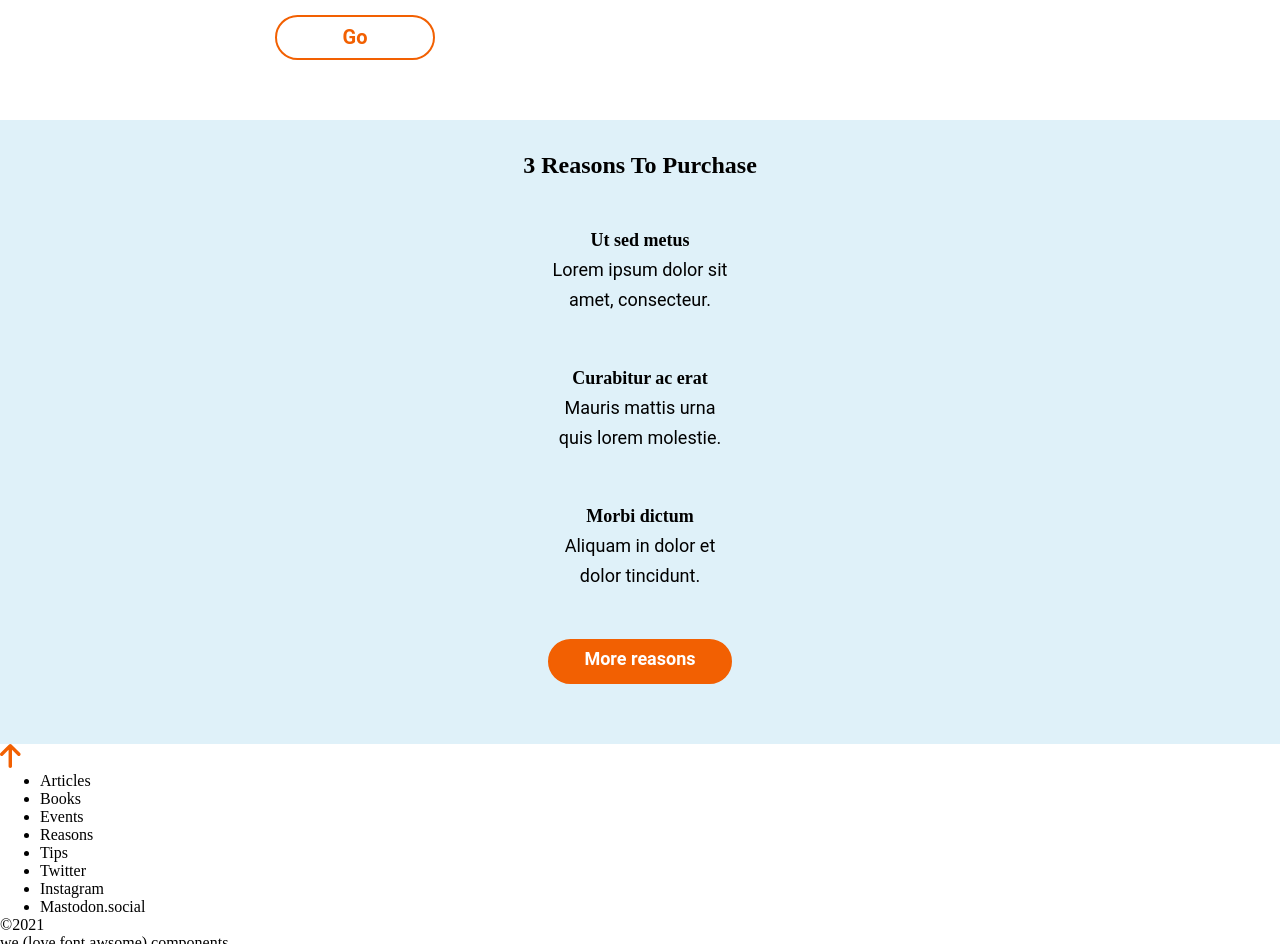
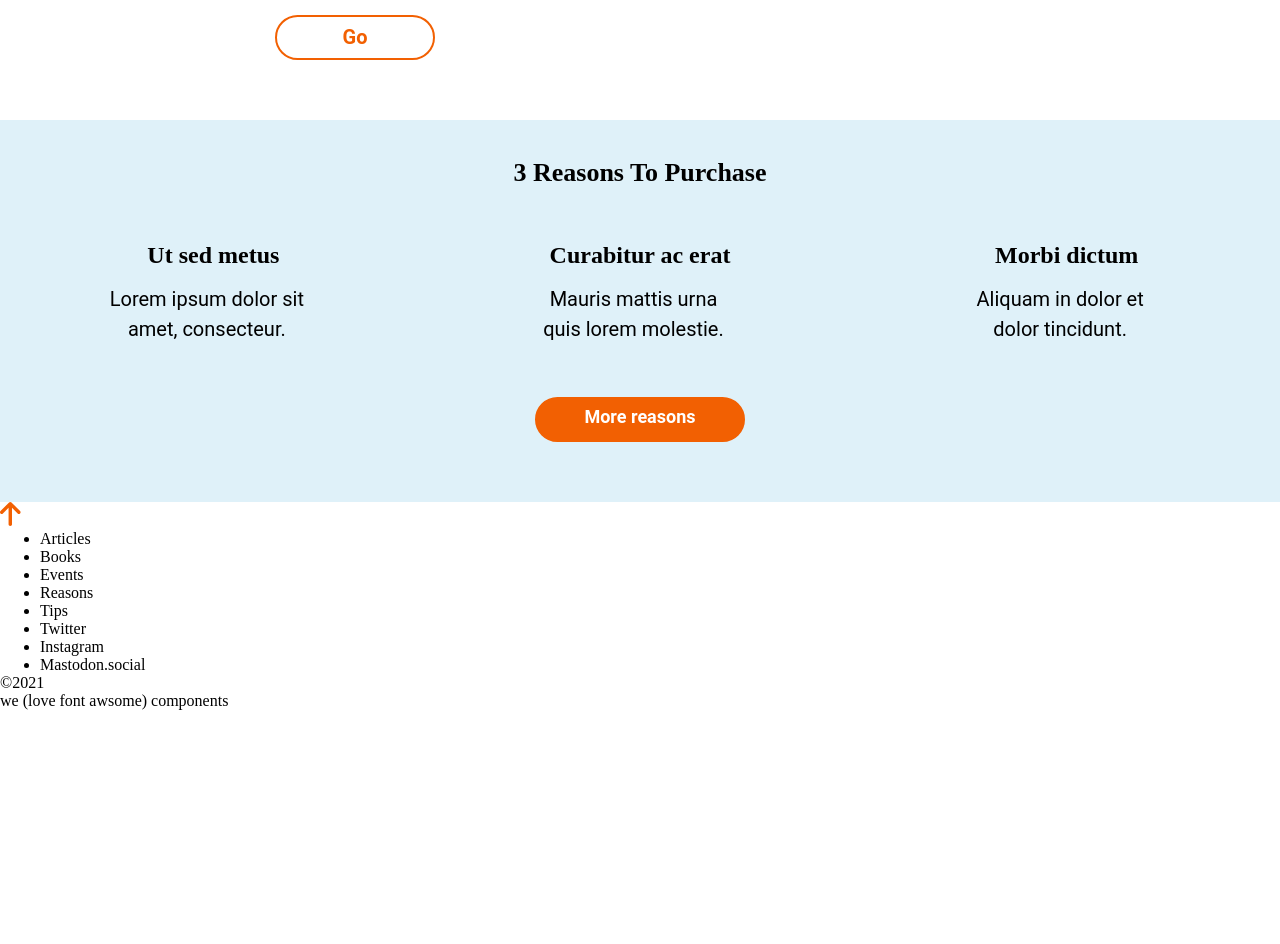
Before and after one commit to MariviEscudero/Anonymous-Proxy, a website: page src/html/index.html in a window 1280 px wide. Shown: the part 1040-1984 px from the top of the page. After the commit the page ends 1750 px from the top, so only its background shows below. Drawn offline with nearby package versions, Linux system fonts and the light colour scheme; files that its build step writes are made by us from their sources; files whose address does not match are found by name; a web font is replaced by a local one.

Commit message:
add section1 media tablet

```diff
--- a/src/scss/layout/_articles.scss
+++ b/src/scss/layout/_articles.scss
@@ -6,6 +6,11 @@
   grid-template-rows: 60px 93px 93px 93px 45px 15px;
   row-gap: 45px;
   text-align: center;
+  @media (min-width: 768px) {
+    grid-template-columns: 1fr 1fr 1fr;
+    grid-template-rows: 75px 112px 105px;
+    row-gap: 45px;
+  }
 
   .section1__title {
     font-family: $robotoslab;
@@ -13,23 +18,39 @@
     text-transform: capitalize;
     line-height: 30px;
     padding-top: 30px;
+    @media (min-width: 768px) {
+      font-size: 26px;
+      line-height: 45px;
+      grid-column: 1 / 4;
+    }
   }
   .section1__article {
     display: grid;
     grid-template-columns: 1fr 180px 1fr;
     grid-template-rows: 30px 63px;
+    @media (min-width: 768px) {
+      grid-template-columns: auto 213px auto;
+      grid-template-rows: 30px 68px;
+      row-gap: 14px;
+    }
 
     .section1__article--title {
       font-family: $robotoslab;
       font-size: 18px;
       line-height: 30px;
       grid-column-start: 2;
+      @media (min-width: 768px) {
+        font-size: 24px;
+      }
     }
     .section1__article--text {
       font-size: 18px;
       line-height: 30px;
       width: 10em;
       grid-column-start: 2;
+      @media (min-width: 768px) {
+        font-size: 20px;
+      }
     }
   }
   .section1__button {
@@ -48,8 +69,12 @@
     transition: transform border-color background-color ease-in-out 1s;
     &:hover {
       transform: scale(1.5);
-      background-color: #0271bc;
-      border-color: #0271bc;
+      background-color: $ceruleanblue;
+      border-color: $ceruleanblue;
+    }
+    @media (min-width: 768px) {
+      width: 210px;
+      grid-column: 2 / 3;
     }
   }
 }
```
